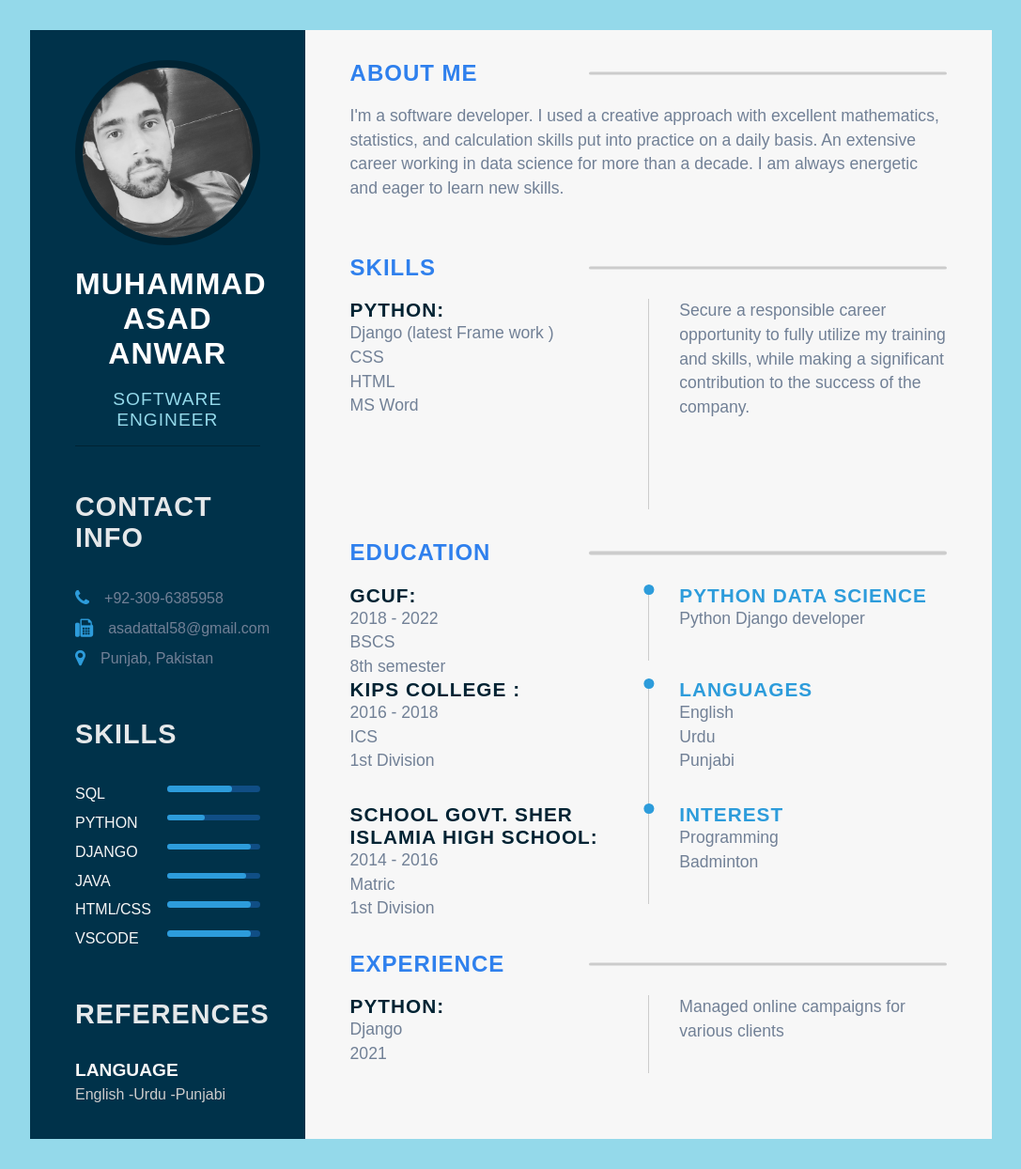
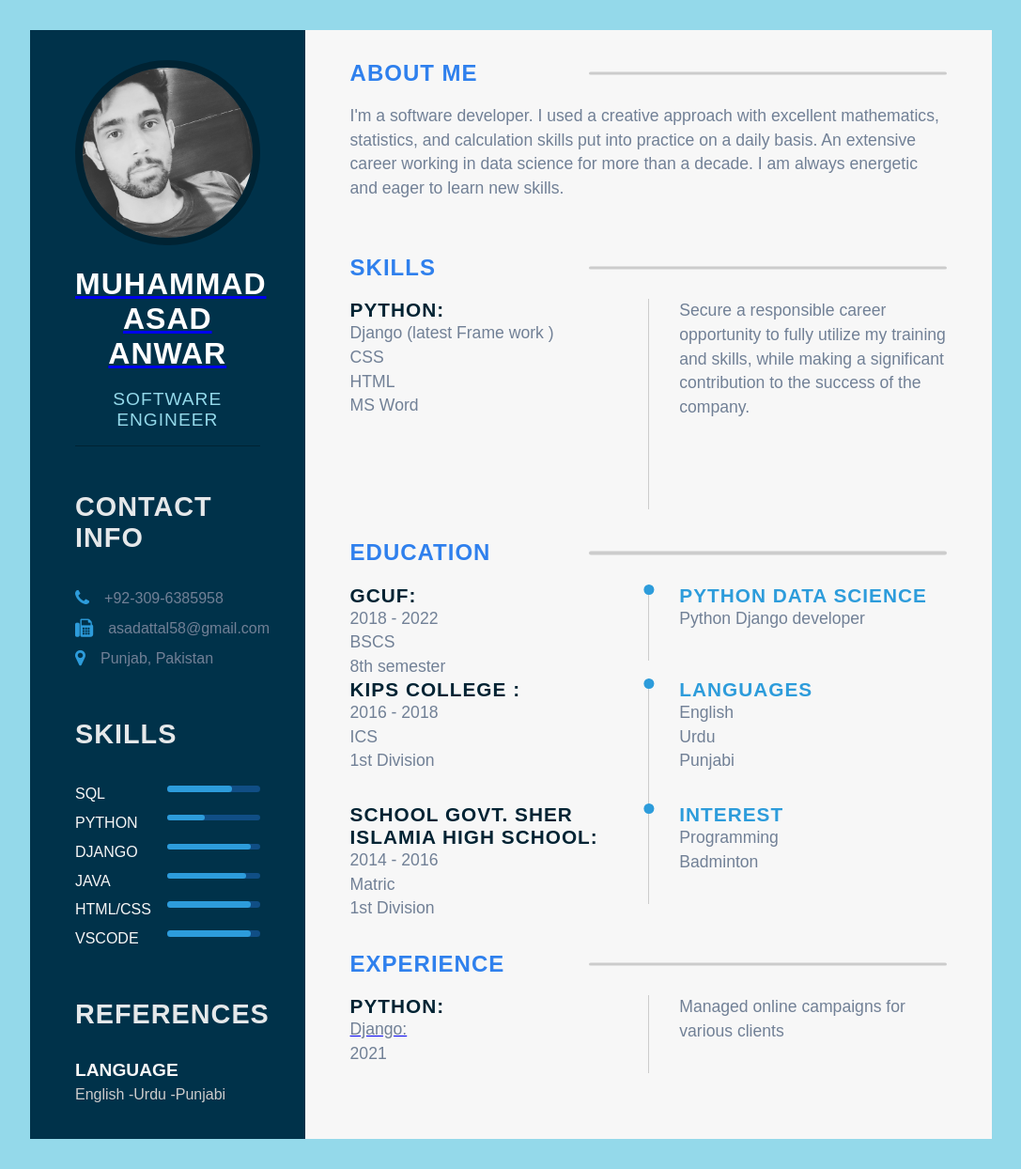
Before and after one commit to MAsadAnwaar/myprofileapp, a Django app: template profileapp/templates/index.html in a window 1280 px wide. Shown: the whole page at 94% size, without its empty margins (96-1183 px from the left). Run offline with Django 3.2, Linux system fonts and the light colour scheme; the template is opened without the code that fills it, so the values that code supplies are empty.

Commit message:
Update index.html

```diff
--- a/profileapp/templates/index.html
+++ b/profileapp/templates/index.html
@@ -18,9 +18,9 @@
             <div class="left-content">
                 <div class="profile">
                     <div class="/image">
-                        <img src="{% static 'media/asad.jpg' %}" alt="mypic" >
+                        <a class="navbar-brand " href="https://www.facebook.com/asad.anwar.330/"> <img src="{% static 'media/asad.jpg' %}" alt="mypic" ></a>
                     </div>
-                    <h2 class="name">Muhammad Asad Anwar</h2>
+                     <a class="navbar-brand " href="https://www.instagram.com/asad_.58/"><h2 class="name">Muhammad Asad Anwar</h2></a>
                     <p class="career">Software Engineer </p>
                     <!-- <p class="career">Python Data Scientist  </p> -->
                 </div>
@@ -228,7 +228,7 @@
                     <div class="timeline">
                         <div class="left-tl-content">
                             <h5 class="tl-title">Python:</h5>
-                            <p class="para">Django </p>
+                            <a class="navbar-brand " href="https://aboutme12.herokuapp.com/home"><p class="para">Django:</p></a>
 
                             <p class="para">2021 </p>
                         </div>
```
